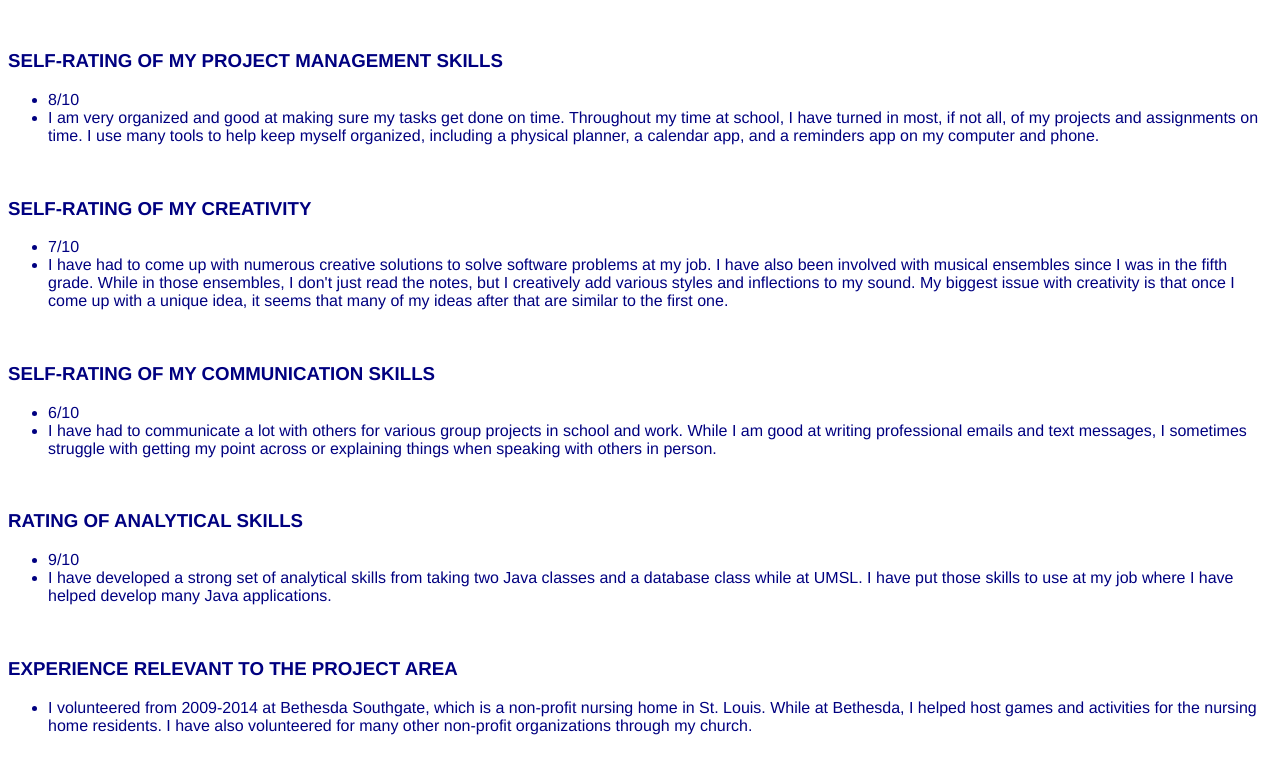
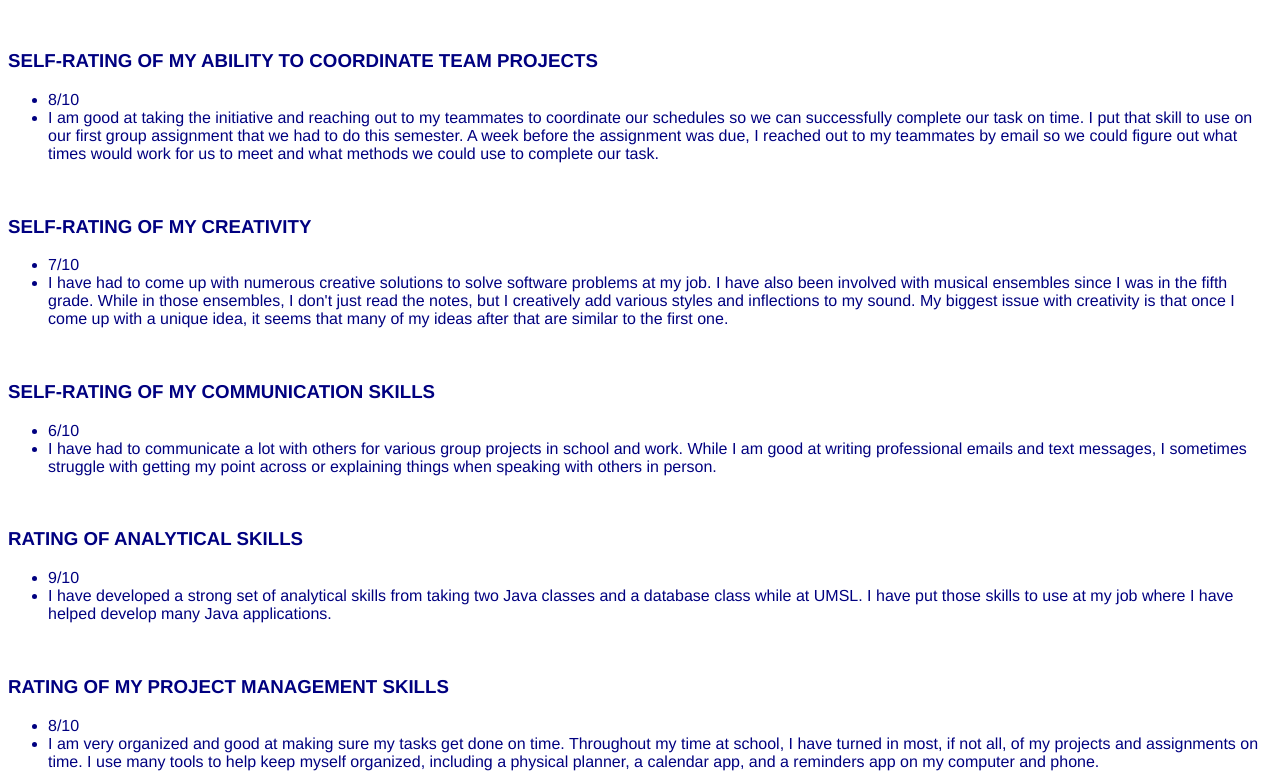
Before and after one commit to kahopfer/Systems-Analysis-Resume, a plain HTML site: page index.html in a window 1280 px wide. Shown: the part 816-1600 px from the top of the page. Drawn offline with Linux system fonts and the light colour scheme.

Commit message:
Added self-rating of my ability to coordinate team projects.

```diff
--- a/index.html
+++ b/index.html
@@ -25,12 +25,6 @@
             color: white;
             background-color: navy;
             font-family: Helvetica, sans-serif;
-        }
-
-        .center {
-            width: 200px;
-            margin: 0 auto;
-            text-align: left;
         }
     </style>
 
@@ -103,12 +97,13 @@
 </ul>
 <br/>
 
-<h3>SELF-RATING OF MY PROJECT MANAGEMENT SKILLS</h3>
+<h3>SELF-RATING OF MY ABILITY TO COORDINATE TEAM PROJECTS</h3>
 <ul>
     <li>8/10</li>
-    <li>I am very organized and good at making sure my tasks get done on time. Throughout my time at school, I have
-        turned in most, if not all, of my projects and assignments on time. I use many tools to help keep myself
-        organized, including a physical planner, a calendar app, and a reminders app on my computer and phone.</li>
+    <li>I am good at taking the initiative and reaching out to my teammates to coordinate our schedules so we can
+        successfully complete our task on time. I put that skill to use on our first group assignment that we had to do
+        this semester. A week before the assignment was due, I reached out to my teammates by email so we could figure
+        out what times would work for us to meet and what methods we could use to complete our task.</li>
 </ul>
 <br/>
 
@@ -136,6 +131,15 @@
     <li>9/10</li>
     <li>I have developed a strong set of analytical skills from taking two Java classes and a database class while at
         UMSL. I have put those skills to use at my job where I have helped develop many Java applications.</li>
+</ul>
+<br/>
+
+<h3>RATING OF MY PROJECT MANAGEMENT SKILLS</h3>
+<ul>
+    <li>8/10</li>
+    <li>I am very organized and good at making sure my tasks get done on time. Throughout my time at school, I have
+        turned in most, if not all, of my projects and assignments on time. I use many tools to help keep myself
+        organized, including a physical planner, a calendar app, and a reminders app on my computer and phone.</li>
 </ul>
 <br/>
 
```
